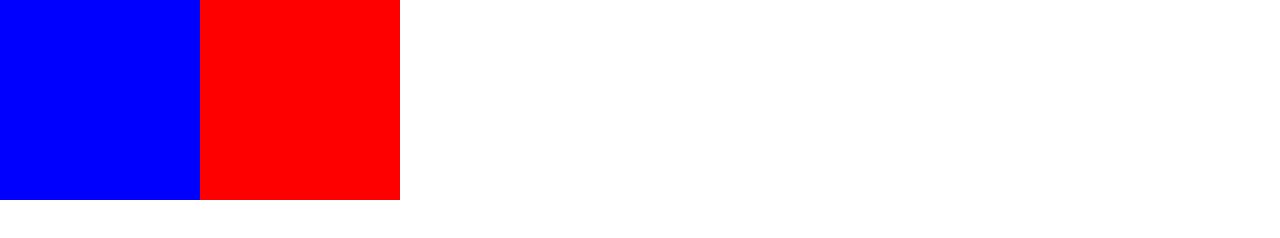
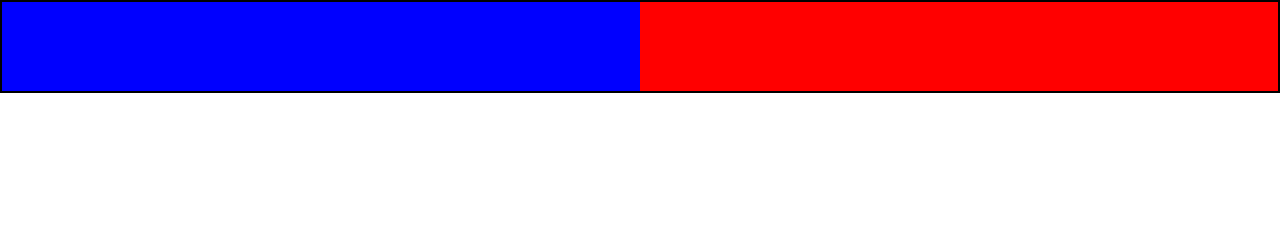
Before and after one commit to UweK17/Portfolioaktuell, a website: page index.html in a window 1280 px wide. Drawn offline with Linux system fonts and the light colour scheme.

Commit message:
regler funktion fertig

```diff
--- a/sass/_doorslide.scss
+++ b/sass/_doorslide.scss
@@ -1,27 +1,33 @@
+main{
+  max-width: 100%;
+  max-height: 100%;
+}
+
 .textAndDoor{
+  width: 100%;
+  height: calc(10vh + 1vw);
   position: relative;
+  border: 2px solid black;
 }
 
 .doorSlide{
-  width: 200px;
-  height: 200px;
+  width: 50%;
+  height: 100%;
   background-color: blue;
   position: absolute;
   top: 0;
   left: 0;
-  transition:
-  transform 1s;
+  transition: 1s;
 }
 
 .doorSlide:hover{
   position: absolute;
-  transform: rotate(-90deg);
-  transform-origin: 100% 0%;
+  transform: translateX(100%);
 }
 
 .assets{
-  width: 400px;
-  height: 200px;
+  width: 100%;
+  height: 100%;
   background-color: red;
   position: absolute;
   top: 0;
```
Also changed, not shown: css/style.css, sass/style.scss (line endings or trailing spaces), 1 other file.
